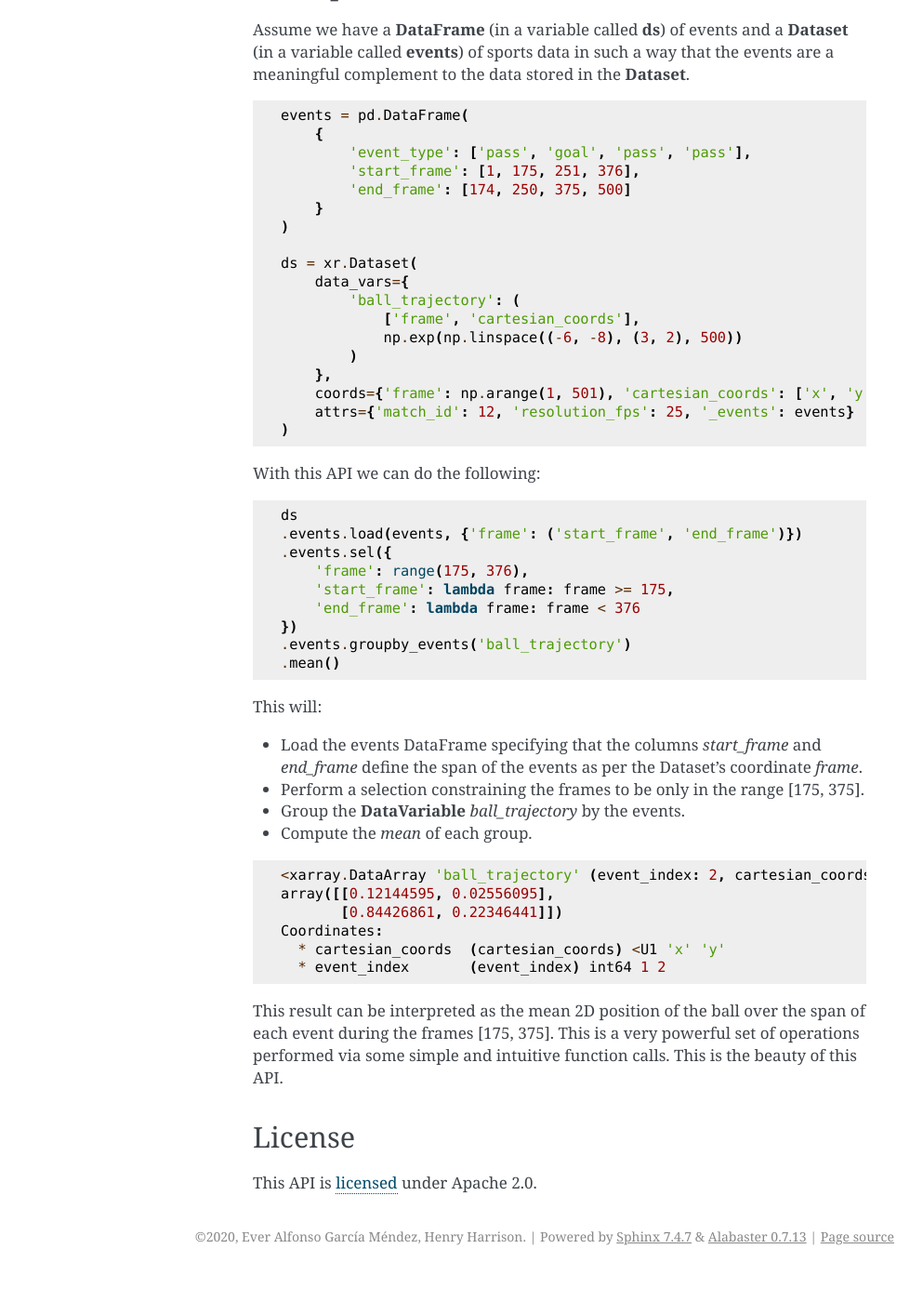
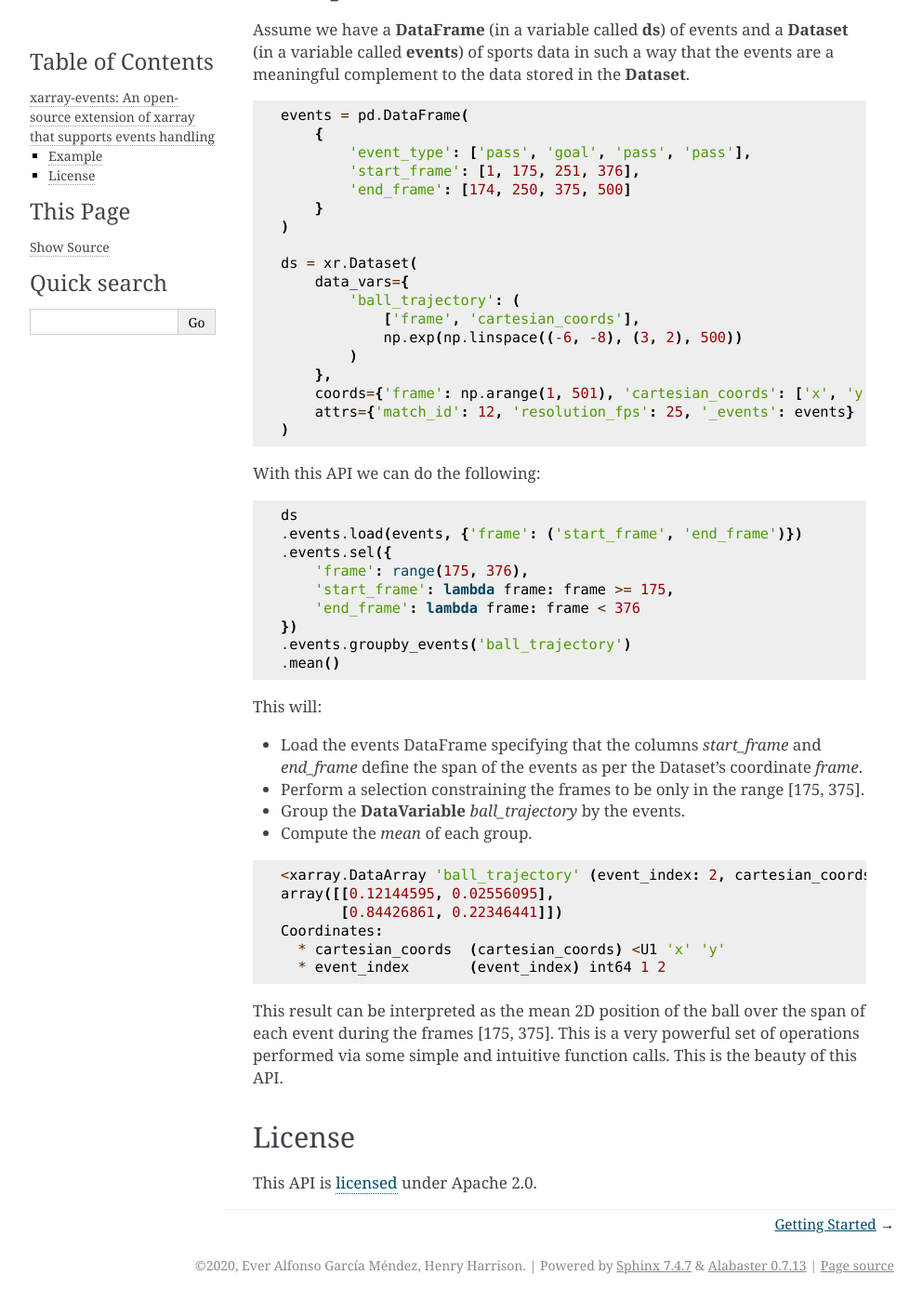
Before and after one commit to teibit/xarray-events, a Sphinx documentation site: the page built from docs/index.rst, in a window 1280 px wide and 1400 px high, scrolled down 717 px. Shown: the whole window at 93% size, without its empty margins (148-1141 px from the left). Built offline with Sphinx 7.4.7, drawn with Linux system fonts in a browser that asks for light colours; pages that are not in the unit, such as notebooks, are missing from menus; before the commit the page ends 2086 px from its top, so only the background shows below that; some of the changed text lies outside the part shown.

Commit message:
Improve documentation

```diff
--- a/docs/conf.py
+++ b/docs/conf.py
@@ -48,6 +48,16 @@ master_doc = 'index'
 #
 html_theme = 'alabaster'
 
+html_theme_options = {
+    'github_repo': 'xarray-events',
+    'github_user': 'teibit',
+    'show_relbars': 'true',
+    'show_relbar_bottom': 'true',
+    'show_relbar_top': 'false',
+    'sidebar_collapse': 'false',
+    'fixed_sidebar': 'true'
+}
+
 # Add any paths that contain custom static files (such as style sheets) here,
 # relative to this directory. They are copied after the builtin static files,
 # so a file named "default.css" will overwrite the builtin "default.css".
--- a/docs/getting_started/index.rst
+++ b/docs/getting_started/index.rst
@@ -1,5 +1,7 @@
 Getting Started
 ***************
+
+Using :mod:`xarray-events` is simple. Here's how to get started.
 
 .. toctree::
     :titlesonly:
--- a/docs/index.rst
+++ b/docs/index.rst
@@ -2,7 +2,6 @@
 
 .. toctree::
     :hidden:
-    :caption: Table of contents
 
     getting_started/index
     tutorials/index
```
